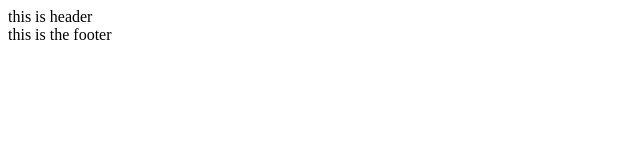
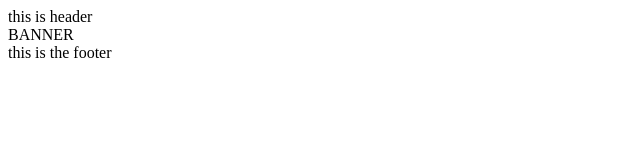
Before and after one commit to hiercomichael/COSC224Lab1, a plain HTML site: page index.html in a window 1280 px wide. Shown: the whole page, without its empty margins (0-640 px from the left). Drawn offline with Linux system fonts and the light colour scheme.

Commit message:
banner component

```diff
--- a/index.html
+++ b/index.html
@@ -8,6 +8,10 @@
 <body>
   <header>this is header</header>
 
+  <div class="banner">
+    BANNER
+  </div>
+
   <footer>this is the footer</footer>
 
 </body>
```
